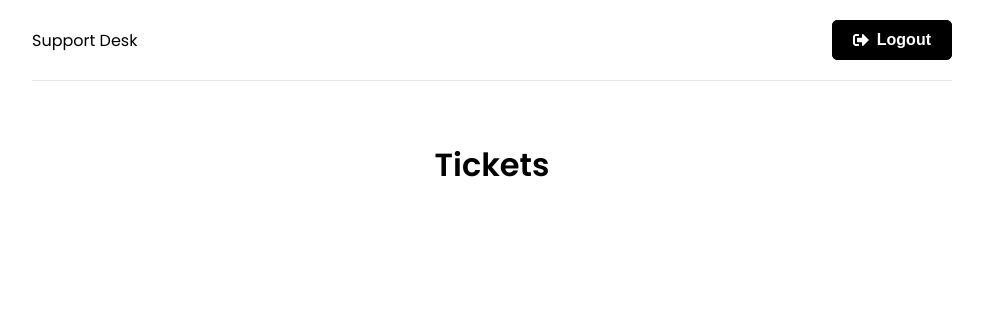
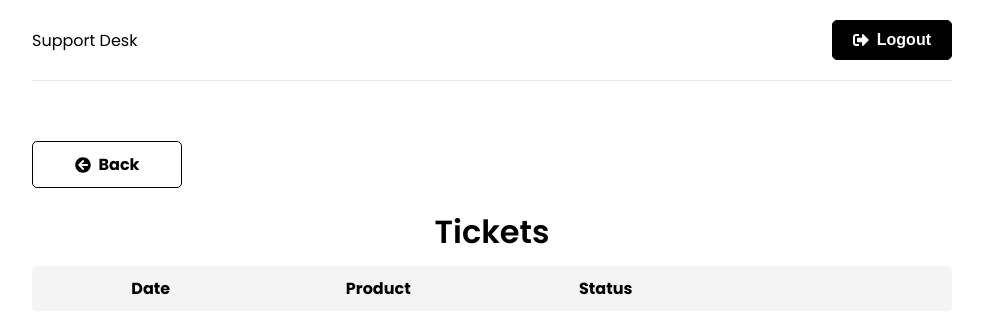
Before and after one commit to krunal1505/mern-support-desk, a React (Create React App) app in the folder frontend/: page /tickets in a window 1280 px wide. Shown: the top 334 px of the page, without its empty margins (148-1131 px from the left). Built offline with nearby package versions, Linux system fonts and the light colour scheme; sample sign-in values are in the browser's storage.

Commit message:
Listing tickets in UI

```diff
--- /dev/null
+++ b/frontend/src/components/TicketItem.jsx
@@ -0,0 +1,16 @@
+import { Link } from "react-router-dom";
+
+function TicketItem({ ticket }) {
+  return (
+    <div className="ticket">
+      <div>{new Date(ticket.createdAt).toLocaleString("en-US")}</div>
+      <div>{ticket.product}</div>
+      <div className={`status status-${ticket.status}`}>{ticket.status}</div>
+      <Link to={`/ticket/${ticket._id}`} className="btn btn-reverse btn-sm">
+        View
+      </Link>
+    </div>
+  );
+}
+
+export default TicketItem;
--- a/frontend/src/pages/Tickets.jsx
+++ b/frontend/src/pages/Tickets.jsx
@@ -3,6 +3,7 @@ import { useSelector, useDispatch } from "react-redux";
 import { getTickets, reset } from "../features/tickets/ticketSlice";
 import Spinner from "../components/Spinner";
 import BackButton from "../components/BackButton";
+import TicketItem from "../components/TicketItem";
 
 function Tickets() {
   const { tickets, isLoading, isSuccess } = useSelector(
@@ -15,7 +16,7 @@ function Tickets() {
   useEffect(() => {
     return () => {
       if (isSuccess) {
-        dispatch(reset);
+        dispatch(reset());
       }
     };
   }, [dispatch, isSuccess]);
@@ -29,9 +30,21 @@ function Tickets() {
   }
 
   return (
-    <div>
+    <>
+      <BackButton url="/" />
       <h1>Tickets</h1>
-    </div>
+      <div className="tickets">
+        <div className="ticket-headings">
+          <div>Date</div>
+          <div>Product</div>
+          <div>Status</div>
+          <div></div>
+        </div>
+        {tickets.map((ticket) => (
+          <TicketItem key={ticket._id} ticket={ticket} />
+        ))}
+      </div>
+    </>
   );
 }
 
```
Also changed, not shown: 1 other file (tests, documents, lock files or other folders).
